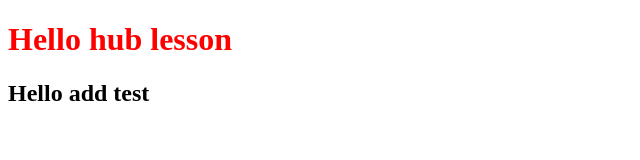
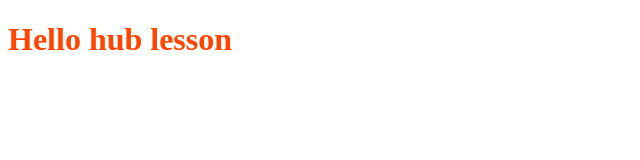
Before and after one commit to yhacomputer-yit/gitlesson, a plain HTML site: page index.html in a window 1280 px wide. Shown: the whole page, without its empty margins (0-640 px from the left). Drawn offline with Linux system fonts and the light colour scheme.

Commit message:
change color and remove h2

```diff
--- a/index.html
+++ b/index.html
@@ -8,6 +8,5 @@
 </head>
 <body>
     <h1>Hello hub lesson</h1>
-    <h2>Hello add test</h2>
 </body>
 </html>
--- a/style.css
+++ b/style.css
@@ -1,3 +1,3 @@
 h1{
-    color: red;
+    color: orangered;
 }
```
